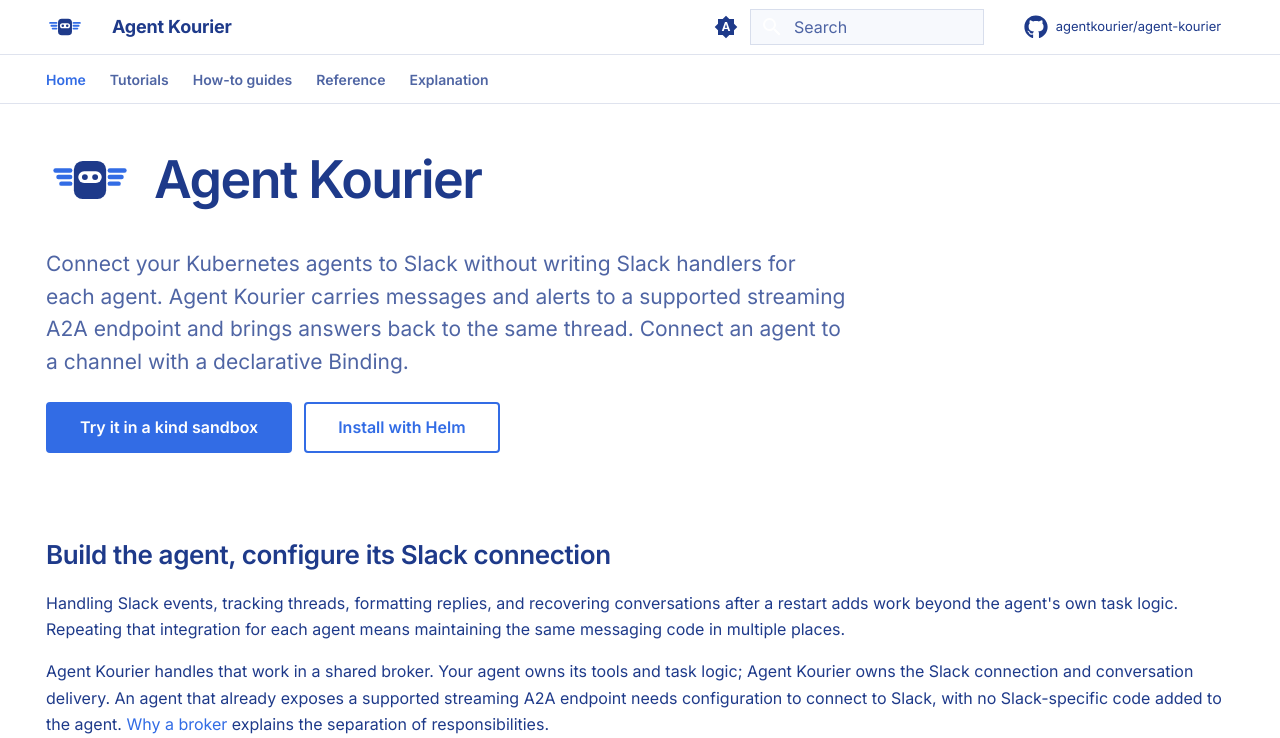
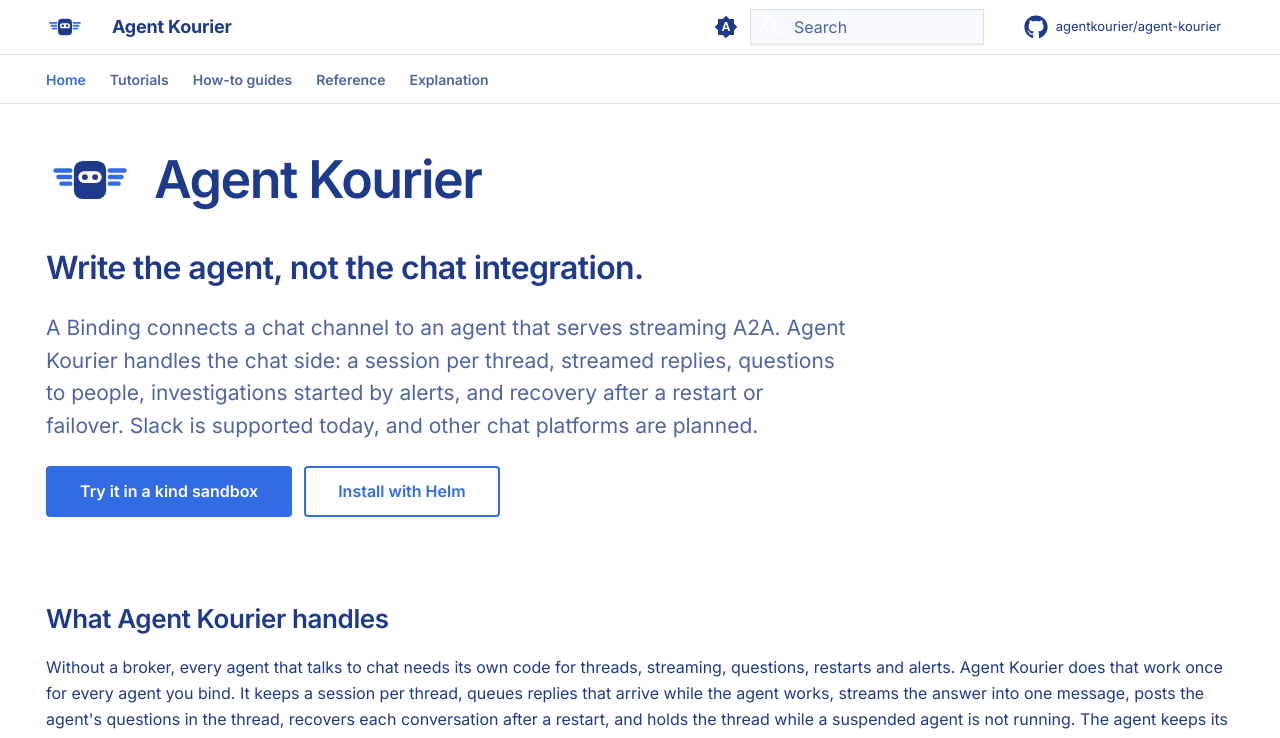
Before and after one commit to agentkourier/agent-kourier, an MkDocs documentation site: the page built from docs/index.md, in a window 1280 px wide and 1400 px high. Shown: the top 738 px of the window. Built offline with MkDocs 1.6.1 and Material for MkDocs 9.7.7, drawn with Linux system fonts in a browser that asks for light colours; comment, search, counter and statistics services are not loaded; some of the changed text lies outside the part shown.

Commit message:
docs: lead with what Agent Kourier saves an agent builder
Use one headline everywhere: "Write the agent, not the chat integration."
It goes in the README banner and its alt text, the docs home hero, the
home page description and site_description. The banner PNG is
re-rendered from its SVG master in headless Chrome, which reproduces
the previous PNG from the previous SVG.

Frame the pitch around team chat, with Slack as the platform supported
today. The chat layer is one interface (internal/chat/platform.go) that
the Slack adapter passes the conformance suite against.

The README gains "What Agent Kourier handles" and "For platform teams".
Each claim was checked against the code: thread TTL, queued replies,
acknowledgment reaction, approvals and approver groups, the outbox,
feedback votes and their metric labels, audit actors, and one
ChatConnection per Slack app.

Move caveats out of the README to the pages that already hold them:
the streamed-reply crash window, the kagent OIDC session identity, the
Alertmanager title shape and bot ID, the kagent pod-certificate
prerequisites, the HA detail and the AX setup. Connect a kagent agent
gains the EKS 1.37 note from the README. That note describes upstream
behaviour and is not verified in this repository.

```diff
--- a/docs/index.md
+++ b/docs/index.md
@@ -1,7 +1,8 @@
 ---
 description: >-
-  Connect Kubernetes agents to Slack without adding Slack-specific code to each agent.
-  Agent Kourier handles messaging and conversation delivery through declarative bindings to streaming A2A agents.
+  Write the agent, not the chat integration. Agent Kourier connects streaming A2A agents to team chat and handles
+  threads, streamed replies, questions, alert investigations, restarts and failover. Slack today; more platforms
+  planned.
 hide:
   - navigation
   - toc
@@ -15,9 +16,11 @@
 <h1 class="ak-hero__name">Agent Kourier</h1>
 </div>
 
-<p class="ak-hero__pitch">Connect your Kubernetes agents to Slack without writing Slack handlers for each agent.
-Agent Kourier carries messages and alerts to a supported streaming A2A endpoint and brings answers back to the same
-thread. Connect an agent to a channel with a declarative Binding.</p>
+<p class="ak-hero__headline">Write the agent, not the chat integration.</p>
+
+<p class="ak-hero__pitch">A Binding connects a chat channel to an agent that serves streaming A2A. Agent Kourier
+handles the chat side: a session per thread, streamed replies, questions to people, investigations started by alerts,
+and recovery after a restart or failover. Slack is supported today, and other chat platforms are planned.</p>
 
 <div class="ak-hero__actions">
 <a class="md-button md-button--primary" href="tutorials/first-agent-in-slack/">Try it in a kind sandbox</a>
@@ -25,16 +28,17 @@
 </div>
 </div>
 
-## Build the agent, configure its Slack connection
+## What Agent Kourier handles
 
-Handling Slack events, tracking threads, formatting replies, and recovering conversations after a restart adds work
-beyond the agent's own task logic. Repeating that integration for each agent means maintaining the same messaging code
-in multiple places.
+Without a broker, every agent that talks to chat needs its own code for threads, streaming, questions, restarts and
+alerts. Agent Kourier does that work once for every agent you bind. It keeps a session per thread, queues replies that
+arrive while the agent works, streams the answer into one message, posts the agent's questions in the thread, recovers
+each conversation after a restart, and holds the thread while a suspended agent is not running. The agent keeps its
+tools and task logic.
 
-Agent Kourier handles that work in a shared broker. Your agent owns its tools and task logic; Agent Kourier owns the
-Slack connection and conversation delivery. An agent that already exposes a supported streaming A2A endpoint needs
-configuration to connect to Slack, with no Slack-specific code added to the agent.
-[Why a broker](explanation/why-a-broker.md) explains the separation of responsibilities.
+The platform team runs Agent Kourier and owns the chat app and the agent backends. Each application team connects its
+own agent to its own channel with a namespaced Binding, committed next to the agent's manifests.
+[Why a broker](explanation/why-a-broker.md) explains the split.
 
 <figure class="ak-film">
 <video controls preload="none" playsinline poster="assets/film/agent-kourier-teaser-poster-16x9.jpg" aria-label="Agent Kourier teaser, 20 seconds, narrated">
--- a/docs/stylesheets/brand.css
+++ b/docs/stylesheets/brand.css
@@ -390,6 +390,14 @@
   letter-spacing: -0.03em;
   line-height: 1;
 }
+.md-typeset .ak-hero__headline {
+  margin: 0;
+  max-width: 40rem;
+  font-size: 1.6rem;
+  font-weight: 600;
+  letter-spacing: -0.02em;
+  line-height: 1.25;
+}
 .md-typeset .ak-hero__pitch {
   margin: 0;
   max-width: 40rem;
--- a/mkdocs.yml
+++ b/mkdocs.yml
@@ -3,9 +3,9 @@
 site_name: Agent Kourier
 site_url: https://agentkourier.dev/
 site_description: >-
-  Agent Kourier is a Kubernetes-native broker that carries alerts and Slack messages to any A2A agent, including one
-  that is suspended until it is called, and brings its findings back into the Slack thread where people can keep the
-  session going.
+  Write the agent, not the chat integration. Agent Kourier is a Kubernetes-native broker that carries chat messages
+  and the alerts posted there to streaming A2A agents, including one that is suspended until it is called, and posts
+  the answers in the thread. Slack today; more platforms planned.
 repo_url: https://github.com/agentkourier/agent-kourier
 repo_name: agentkourier/agent-kourier
 edit_uri: edit/main/docs/
```
Also changed, not shown: README.md (+79 -146 lines), docs/how-to/connect-kagent.md (+3 -1 lines), docs/brand/assets/github/readme-banner-2560x640.png, docs/brand/assets/svg/readme-banner.svg.
